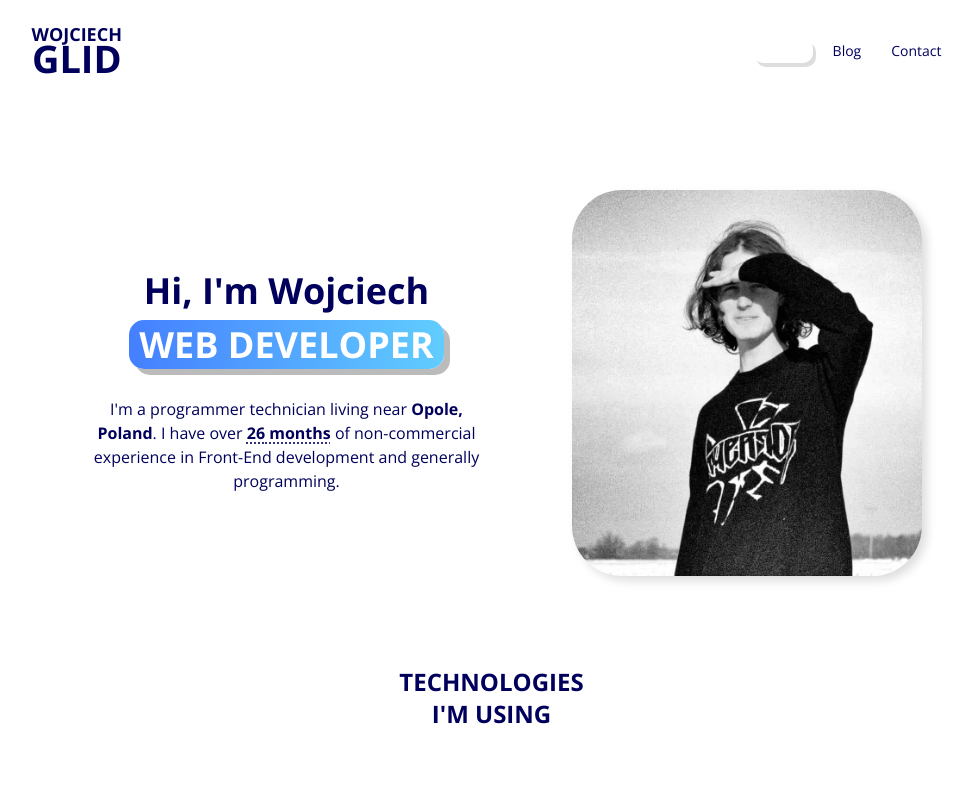
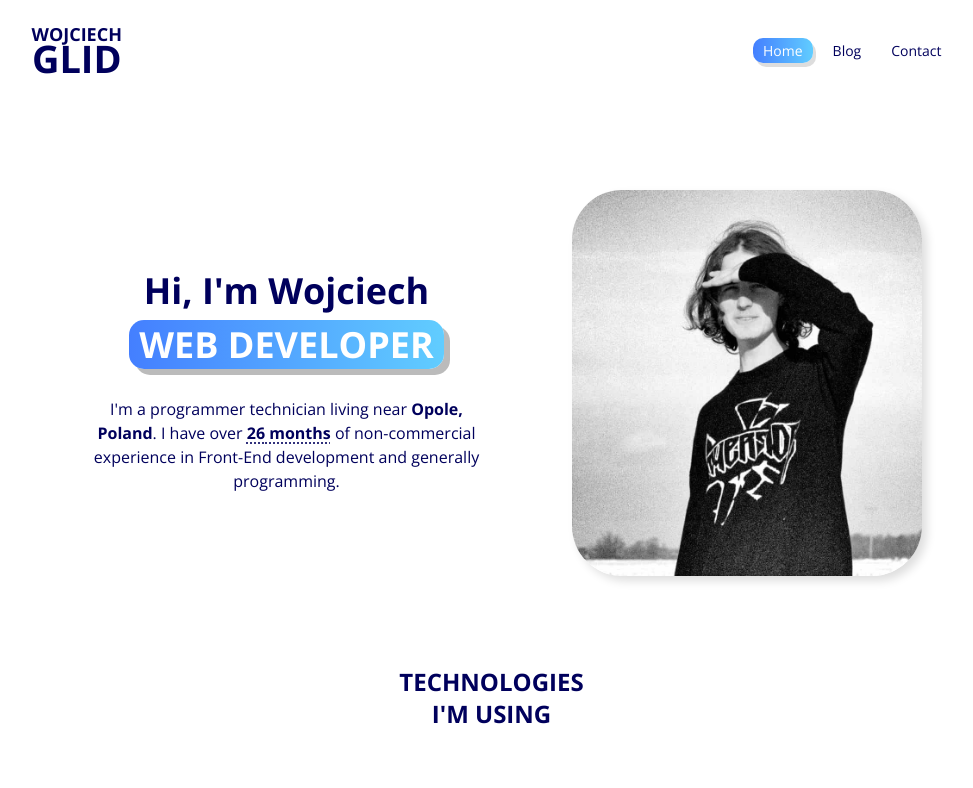
Before and after one commit to wojnet/portfolio-next, a Next.js app: page / in a window 1280 px wide. Shown: the top 788 px of the page, without its empty margins (141-1114 px from the left). Built offline with nearby package versions, Linux system fonts and the light colour scheme.

Commit message:
Fixed navigation colors

```diff
--- a/src/app/components/Header/HeaderNavigation.tsx
+++ b/src/app/components/Header/HeaderNavigation.tsx
@@ -9,7 +9,7 @@ interface HeaderNavigationProps {
     tabs: INavigationTab[];
 }
 
-const selectedStyle = "bg-[linear-gradient(to_right,var(--c2),var(--c4))] text-background-color [box-shadow:_3px_4px_0_#0002]";
+const selectedStyle = "bg-[linear-gradient(to_right,var(--color-2),var(--color-4))] text-background-color [box-shadow:_3px_4px_0_#0002]";
 
 const HeaderNavigation: FC<HeaderNavigationProps> = ({ tabs }) => {
     const pathname = usePathname();
```
Also changed, not shown: public/images/bangerify.png.
